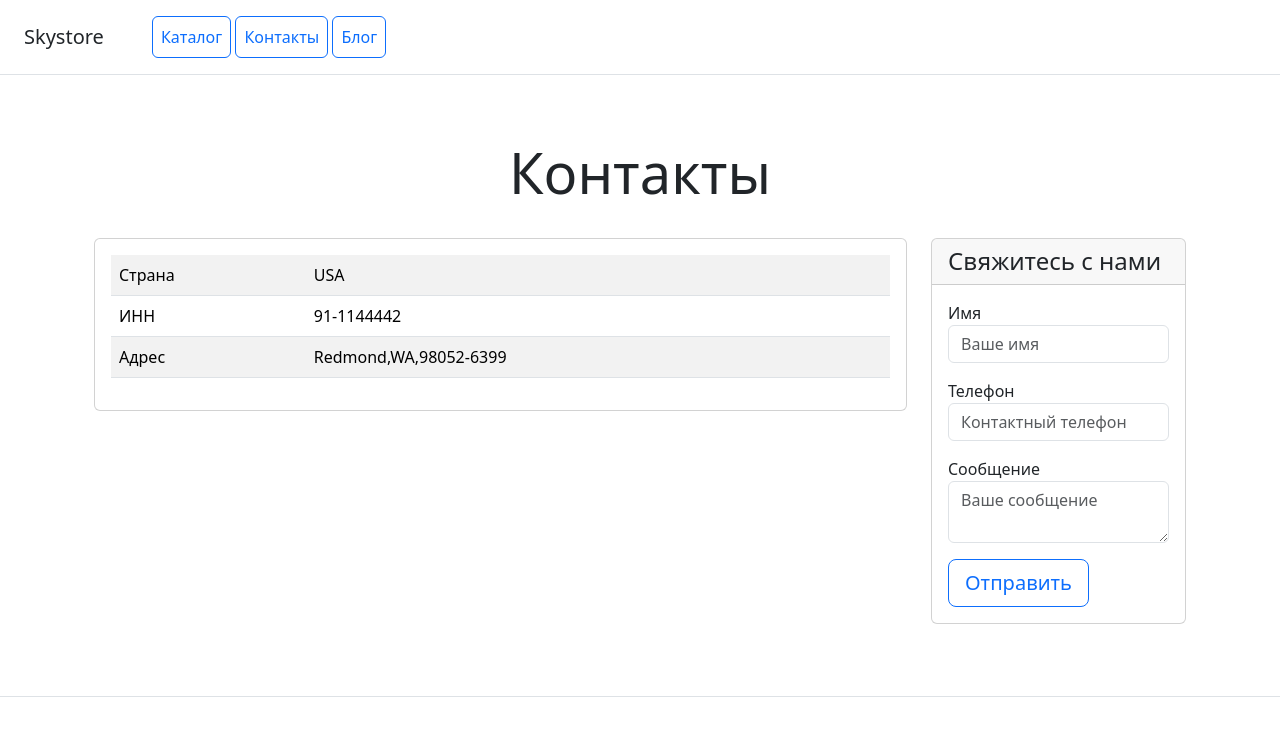
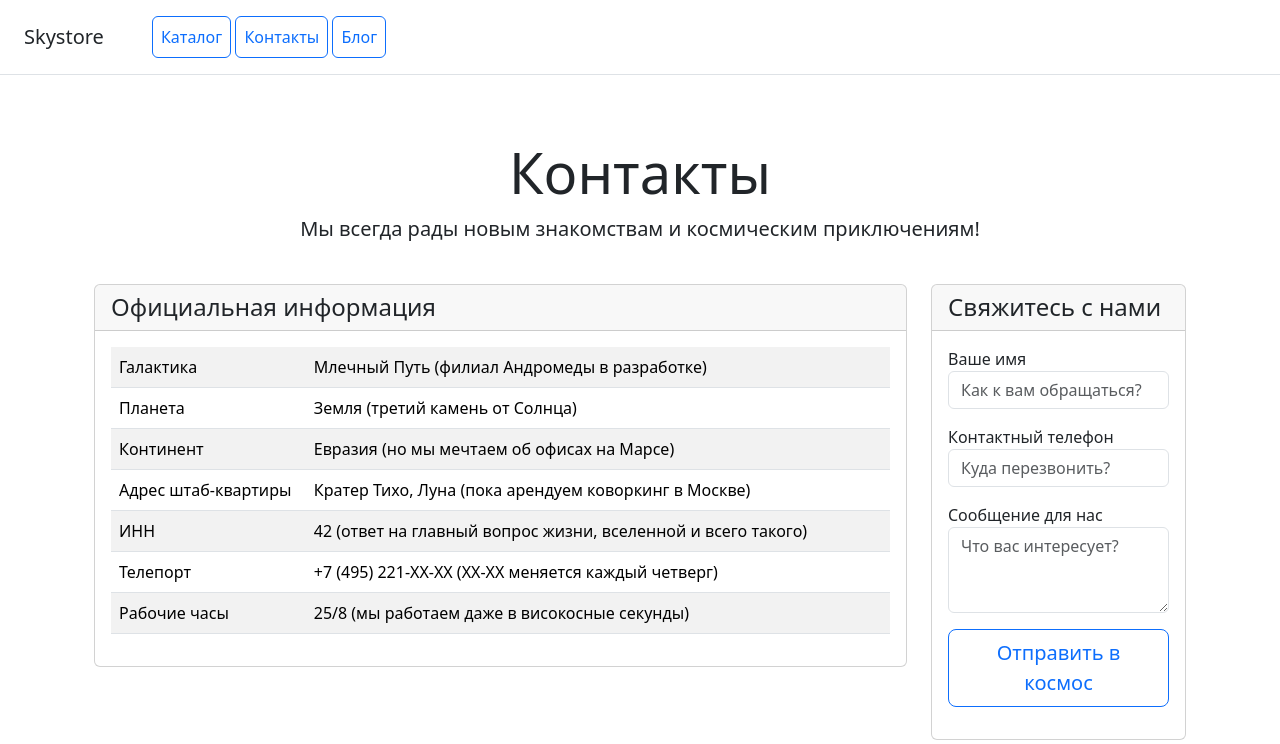
Before and after one commit to Kilavyk/introduction-Django, a Django app: page /contacts/ in a window 1280 px wide. Shown: the top 744 px of the page. Run offline with Django 5.2, Linux system fonts and the light colour scheme; some libraries are stand-ins or nearby versions.

Commit message:
fix contacts.html

```diff
--- a/catalog/templates/contacts.html
+++ b/catalog/templates/contacts.html
@@ -5,25 +5,45 @@
 {% block content %}
 <div class="pricing-header px-3 py-3 pt-md-5 pb-md-4 mx-auto text-center">
     <h1 class="display-4">Контакты</h1>
+    <p class="lead">Мы всегда рады новым знакомствам и космическим приключениям!</p>
 </div>
 
 <div class="container">
     <div class="row text-start">
         <div class="col-lg-9 col-md-6 col-sm-12">
             <div class="card mb-4 box-shadow">
+                <div class="card-header">
+                    <h4 class="my-0 font-weight-normal">Официальная информация</h4>
+                </div>
                 <div class="card-body">
                     <table class="table table-striped">
                         <tr>
-                            <td class="w-25">Страна</td>
-                            <td>USA</td>
+                            <td class="w-25">Галактика</td>
+                            <td>Млечный Путь (филиал Андромеды в разработке)</td>
+                        </tr>
+                        <tr>
+                            <td class="w-25">Планета</td>
+                            <td>Земля (третий камень от Солнца)</td>
+                        </tr>
+                        <tr>
+                            <td class="w-25">Континент</td>
+                            <td>Евразия (но мы мечтаем об офисах на Марсе)</td>
+                        </tr>
+                        <tr>
+                            <td class="w-25">Адрес штаб-квартиры</td>
+                            <td>Кратер Тихо, Луна (пока арендуем коворкинг в Москве)</td>
                         </tr>
                         <tr>
                             <td class="w-25">ИНН</td>
-                            <td>91-1144442</td>
+                            <td>42 (ответ на главный вопрос жизни, вселенной и всего такого)</td>
                         </tr>
                         <tr>
-                            <td class="w-25">Адрес</td>
-                            <td>Redmond,WA,98052-6399</td>
+                            <td class="w-25">Телепорт</td>
+                            <td>+7 (495) 221-XX-XX (XX-XX меняется каждый четверг)</td>
+                        </tr>
+                        <tr>
+                            <td class="w-25">Рабочие часы</td>
+                            <td>25/8 (мы работаем даже в високосные секунды)</td>
                         </tr>
                     </table>
                 </div>
@@ -38,19 +58,38 @@
                     <form method="post" action="" class="form-floating">
                         {% csrf_token %}
                         <div class="mb-3">
-                            <label for="name">Имя</label>
-                            <input type="text" name="name" class="form-control" id="name" placeholder="Ваше имя" required>
+                            <label for="name">Ваше имя</label>
+                            <input type="text" name="name" class="form-control" id="name" placeholder="Как к вам обращаться?" required>
                         </div>
                         <div class="mb-3">
-                            <label for="phone">Телефон</label>
-                            <input type="text" name="phone" class="form-control" id="phone" placeholder="Контактный телефон" required>
+                            <label for="phone">Контактный телефон</label>
+                            <input type="text" name="phone" class="form-control" id="phone" placeholder="Куда перезвонить?" required>
                         </div>
                         <div class="mb-3">
-                            <label for="message">Сообщение</label>
-                            <textarea type="text" name="message" class="form-control" id="message" placeholder="Ваше сообщение" required></textarea>
+                            <label for="message">Сообщение для нас</label>
+                            <textarea name="message" class="form-control" id="message" placeholder="Что вас интересует?" rows="3" required></textarea>
                         </div>
-                        <button type="submit" class="btn btn-lg btn-block btn-outline-primary">Отправить</button>
+                        <button type="submit" class="btn btn-lg btn-block btn-outline-primary">Отправить в космос</button>
                     </form>
+                    <div class="mt-3 text-center small text-muted">
+                        <p></p>
+                    </div>
+                </div>
+            </div>
+        </div>
+    </div>
+    <div class="row mt-4">
+        <div class="col-12">
+            <div class="card mb-4 box-shadow">
+                <div class="card-body text-center">
+                    <h4>Наша миссия</h4>
+                    <p class="lead">Доставлять технологии на край вселенной и обратно!</p>
+                    <img src="https://my.sky.pro/5987ea2b7acbe5e5379157f8c4f0fb7f.svg" width="100" alt="Команда SkyPro" class="img-fluid rounded">
+                    <div class="mt-3">
+                        <p>Факт: 98% наших сотрудников - роботы. Но это не точно.</p>
+                        <p class="small text-muted">*Все данные вымышлены, любые совпадения случайны.
+                            Разработано с ❤️ студентом Михаилом (SkyPro2025)</p>
+                    </div>
                 </div>
             </div>
         </div>
```
